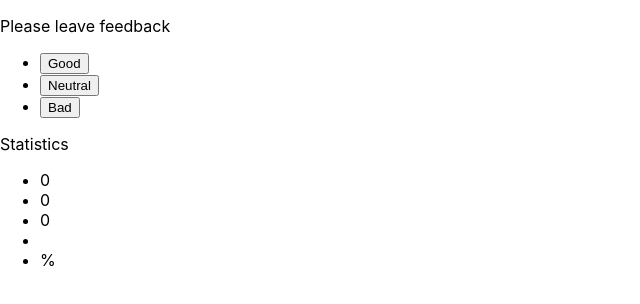
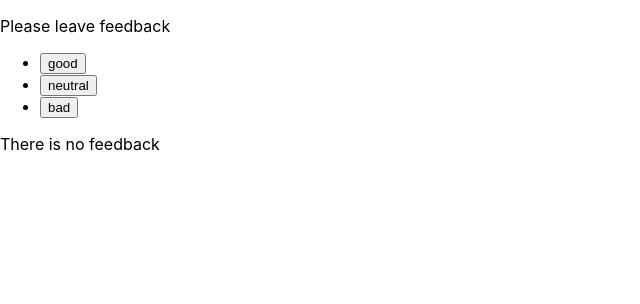
Before and after one commit to userzahar/goit-react-hw-02-feedback, a React (Create React App) app: page / in a window 1280 px wide. Shown: the top 304 px of the page, without its empty margins (0-640 px from the left). Built offline with nearby package versions, Linux system fonts and the light colour scheme.

Commit message:
add Notification & Section

```diff
--- a/src/components/App.jsx
+++ b/src/components/App.jsx
@@ -1,6 +1,10 @@
 
 import { Component } from "react";
-import { Statistic } from "./feedback/statistic";
+import { FeedbackOptions } from "./FeedbackOptions/FeedbackOptions";
+import { Notification } from "./Notification/Notification";
+import { Section } from "./Section/Section";
+import { Statistic } from "./Statistic/Statistic";
+
 
 
 export class App extends Component {
@@ -9,48 +13,36 @@ export class App extends Component {
     neutral: 0,
     bad: 0
   }
-  onGoodBtnClick = () => {
-    this.setState(prev => ({ good: prev.good + 1 }))
-    this.countTotalFeedback()
-  }
-  onNeutralBtnClick = () => {
-    this.setState(prev => ({ neutral: prev.neutral + 1 }))
-    this.countTotalFeedback()
-  }
-  onBadBtnClick = () => {
-    this.setState(prev => ({ bad: prev.bad + 1 }))
-    this.countTotalFeedback()
-  }
+  onLeaveFeedback = key => {
+    this.setState(prevState => {
+      // console.log({ [key]: prevState[key] + 1 });
+      return { [key]: prevState[key] + 1 };
+    });
+  };
   countTotalFeedback = () => {
-    this.setState(prev => ({ total: prev.bad + prev.neutral + prev.good })
-    );
-    this.countPositiveFeedbackPercentage()
-  }
+    const { good, neutral, bad } = this.state;
+    return (good + neutral + bad);
+
+  };
+
   countPositiveFeedbackPercentage = () => {
-    this.setState(prev => {
-      console.log("good", prev.good)
-      console.log("total", prev.total)
-      return { positivePercentage: Math.round(prev.good * 100 / prev.total) }
-    }
-    )
-  }
+    const { good, neutral, bad } = this.state;
+    return Math.round((good / (good + neutral + bad)) * 100);
+
+  };
   render() {
-    return <div className="feedback">
-      <p className="feedback__header">Please leave feedback</p>
-      <ul className="feedback__btn-list">
-        <li className="feedback__item">
-          <button className="feedback__button" onClick={this.onGoodBtnClick}>Good</button>
-        </li>
-        <li className="feedback__item">
-          <button className="feedback__button"
-            onClick={this.onNeutralBtnClick}>Neutral</button>
-        </li>
-        <li className="feedback__item">
-          <button className="feedback__button"
-            onClick={this.onBadBtnClick}>Bad</button>
-        </li>
-      </ul>
-      <Statistic good={this.state.good} neutral={this.state.neutral} bad={this.state.bad} total={this.state.total} positivePercentage={this.state.positivePercentage} />
-    </div>
+    return <Section title="Please leave feedback">
+      <FeedbackOptions
+        options={Object.keys(this.state)}
+        onLeaveFeedback={this.onLeaveFeedback} />
+      <Notification message="There is no feedback" value={this.countTotalFeedback()}>
+        <Statistic
+          good={this.state.good}
+          neutral={this.state.neutral}
+          bad={this.state.bad}
+          total={this.countTotalFeedback()}
+          positivePercentage={this.countPositiveFeedbackPercentage()} />
+      </Notification>
+    </Section>
   }
 };
--- /dev/null
+++ b/src/components/FeedbackOptions/FeedbackOptions.jsx
@@ -0,0 +1,14 @@
+
+export function FeedbackOptions({ options, onLeaveFeedback }) {
+    return <ul className="feedback__btn-list">
+        {options.map(option => {
+            return (
+                <li className="feedback__item" key={option}>
+                    <button className="feedback__button" type="button" name={option} onClick={() => { onLeaveFeedback(option); }}>
+                        {option}
+                    </button>
+                </li>
+            );
+        })}
+    </ul>
+}
--- /dev/null
+++ b/src/components/Notification/Notification.jsx
@@ -0,0 +1,7 @@
+
+export function Notification({ message, children, value }) {
+    if (!value) {
+        return <p>{message}</p>
+    }
+    return <div>{children}</div>
+}
--- /dev/null
+++ b/src/components/Section/Section.jsx
@@ -0,0 +1,7 @@
+
+export function Section({ title, children }) {
+    return <div className="feedback">
+        <p className="feedback__header">{title}</p>
+        {children}
+    </div>
+}
--- /dev/null
+++ b/src/components/Statistic/Statistic.jsx
@@ -0,0 +1,23 @@
+
+export function Statistic({ good, neutral, bad, total, positivePercentage }) {
+  return <>
+    <p className="feedback__result">Statistics</p>
+    <ul className="feedback__res-list">
+      <li className="feedback__res-item">
+        <span className="feedback__value">{good}</span>
+      </li>
+      <li className="feedback__res-item">
+        <span className="feedback__value">{neutral}</span>
+      </li>
+      <li className="feedback__res-item">
+        <span className="feedback__value">{bad}</span>
+      </li>
+      <li className="feedback__res-item">
+        <span className="feedback__value">{total}</span>
+      </li>
+      <li className="feedback__res-item">
+        <span className="feedback__value">{positivePercentage}%</span>
+      </li>
+    </ul>
+  </>
+}
--- a/src/components/feedback/statistic.js
+++ /dev/null
@@ -1,23 +0,0 @@
-
-export function Statistic({good, neutral, bad, total, positivePercentage}) {
-    return <>
-        <p className="feedback__result">Statistics</p>
-      <ul className="feedback__res-list">
-        <li className="feedback__res-item">
-          <span className="feedback__value">{good}</span>
-        </li>
-        <li className="feedback__res-item">
-          <span className="feedback__value">{neutral}</span>
-        </li>
-        <li className="feedback__res-item">
-          <span className="feedback__value">{bad}</span>
-        </li>
-        <li className="feedback__res-item">
-          <span className="feedback__value">{total}</span>
-        </li>
-        <li className="feedback__res-item">
-          <span className="feedback__value">{positivePercentage}%</span>
-        </li>
-      </ul>
-    </>
-}
```
